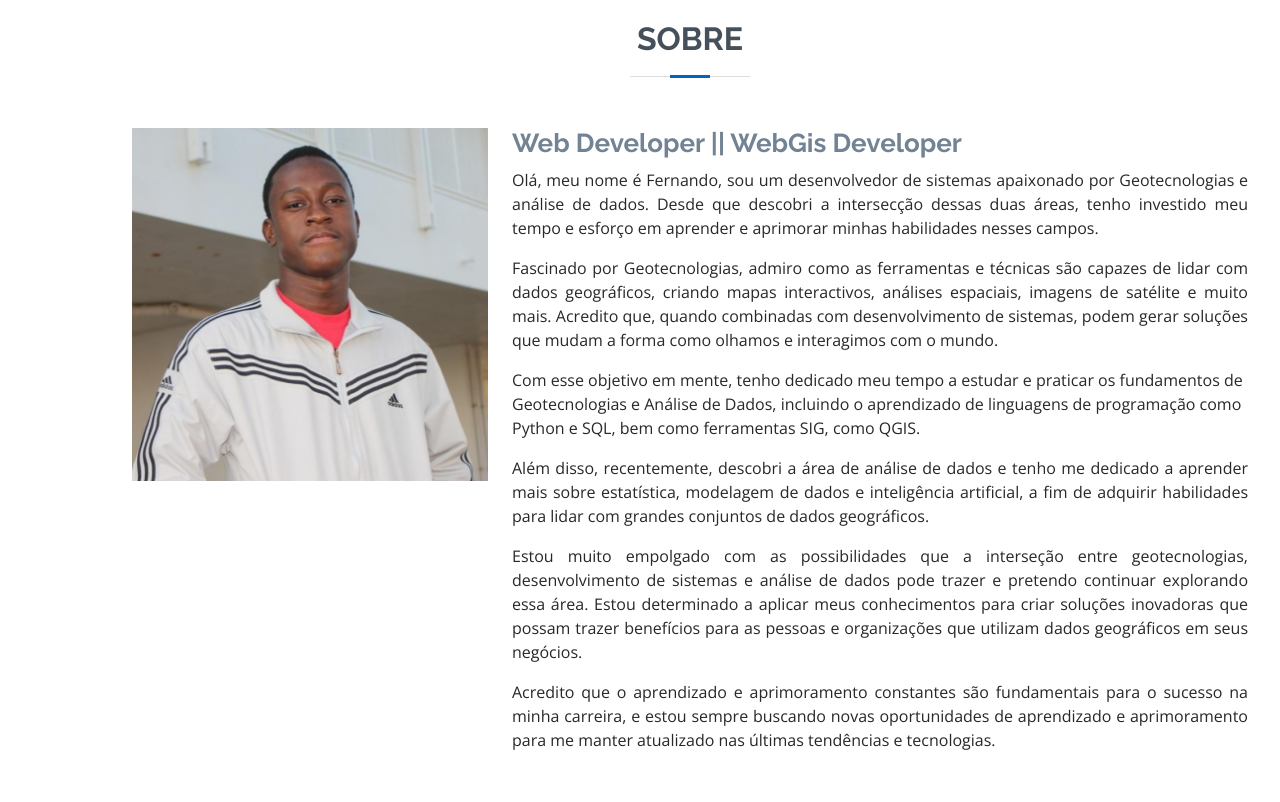
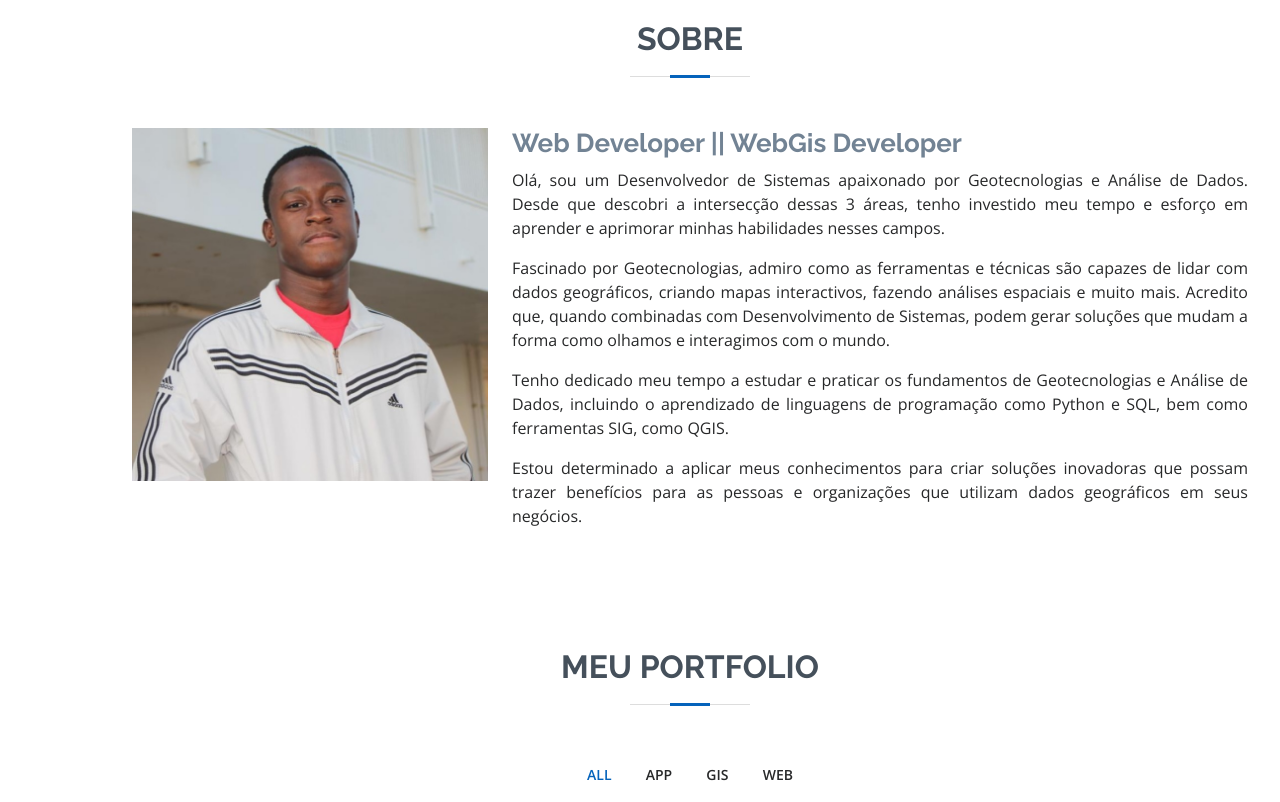
Before and after one commit to fernandogomesfg/fernandogomesfg.github.io, a plain HTML site: page index.html in a window 1280 px wide. Shown: the part 840-1642 px from the top of the page. Drawn offline with nearby package versions, Linux system fonts and the light colour scheme.

Commit message:
chore: sobre mim actual

```diff
--- a/index.html
+++ b/index.html
@@ -97,31 +97,26 @@
           <div class="col-lg-8 pt-4 pt-lg-0 content">
             <h3>Web Developer || WebGis Developer</h3>
             <p style="text-align: justify;">
-              Olá, meu nome é Fernando, sou um desenvolvedor de sistemas apaixonado por Geotecnologias e análise de
-              dados. Desde que descobri a intersecção dessas duas áreas, tenho investido meu tempo e esforço em aprender
-              e aprimorar minhas habilidades nesses campos.
+              Olá, sou um Desenvolvedor de Sistemas apaixonado por Geotecnologias e Análise de Dados. Desde que descobri
+              a intersecção dessas 3 áreas, tenho investido meu tempo e esforço em aprender e aprimorar minhas
+              habilidades nesses campos.
             </p>
             <p style="text-align: justify;">
               Fascinado por Geotecnologias, admiro como as ferramentas e técnicas são capazes de lidar com dados
-              geográficos, criando mapas interactivos, análises espaciais, imagens de satélite e muito mais. Acredito
-              que, quando combinadas com desenvolvimento de sistemas, podem gerar soluções que mudam a forma como
+              geográficos, criando mapas interactivos, fazendo análises espaciais e muito mais. Acredito que, quando
+              combinadas
+              com Desenvolvimento de Sistemas, podem gerar soluções que mudam a forma como
               olhamos e interagimos com o mundo.
             </p>
-            <p style="text-align: justify;"></p>
-            Com esse objetivo em mente, tenho dedicado meu tempo a estudar e praticar os fundamentos de Geotecnologias e
-            Análise de Dados, incluindo o aprendizado de linguagens de programação como Python e SQL, bem como
-            ferramentas SIG, como QGIS.
-            </p>
             <p style="text-align: justify;">
-              Além disso, recentemente, descobri a área de análise de dados e tenho me dedicado a aprender mais sobre estatística, modelagem de dados e inteligência artificial, a fim de adquirir habilidades para lidar com grandes conjuntos de dados geográficos.
+            Tenho dedicado meu tempo a estudar e praticar os fundamentos de Geotecnologias e Análise de Dados, incluindo
+            o aprendizado de linguagens de programação como Python e SQL, bem como ferramentas SIG, como QGIS.
             </p>
 
             <p style="text-align: justify;">
-              Estou muito empolgado com as possibilidades que a interseção entre geotecnologias, desenvolvimento de sistemas e análise de dados pode trazer e pretendo continuar explorando essa área. Estou determinado a aplicar meus conhecimentos para criar soluções inovadoras que possam trazer benefícios para as pessoas e organizações que utilizam dados geográficos em seus negócios.
-            </p>
-
-            <p style="text-align: justify;">
-              Acredito que o aprendizado e aprimoramento constantes são fundamentais para o sucesso na minha carreira, e estou sempre buscando novas oportunidades de aprendizado e aprimoramento para me manter atualizado nas últimas tendências e tecnologias.
+              Estou determinado a
+              aplicar meus conhecimentos para criar soluções inovadoras que possam trazer benefícios para as pessoas e
+              organizações que utilizam dados geográficos em seus negócios.
             </p>
           </div>
         </div>
```
